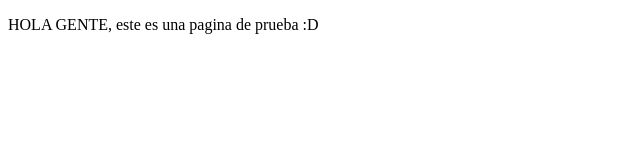
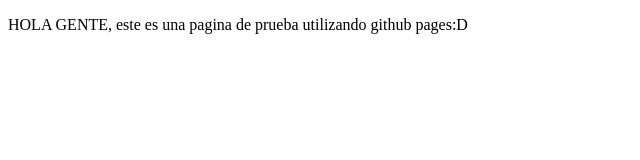
Before and after one commit to Salamancadev/Salamancadev.github.io, a plain HTML site: page index.html in a window 1280 px wide. Shown: the whole page, without its empty margins (0-640 px from the left). Drawn offline with Linux system fonts and the light colour scheme.

Commit message:
Actulización de info inicial de la página

```diff
--- a/index.html
+++ b/index.html
@@ -6,6 +6,6 @@
     <title>Document</title>
 </head>
 <body>
-    <p>HOLA GENTE, este es una pagina de prueba :D</p>
+    <p>HOLA GENTE, este es una pagina de prueba utilizando github pages:D</p>
 </body>
 </html>
```
